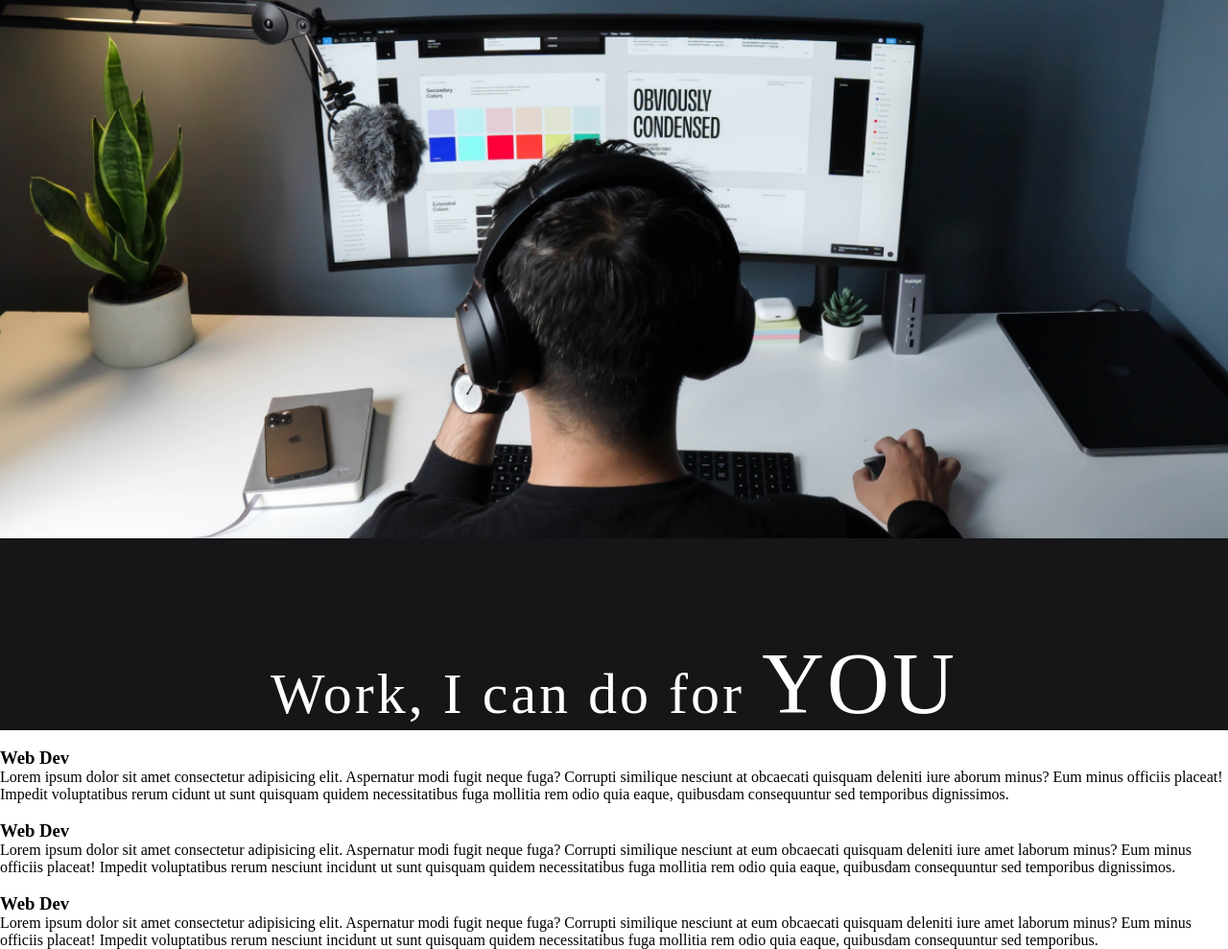
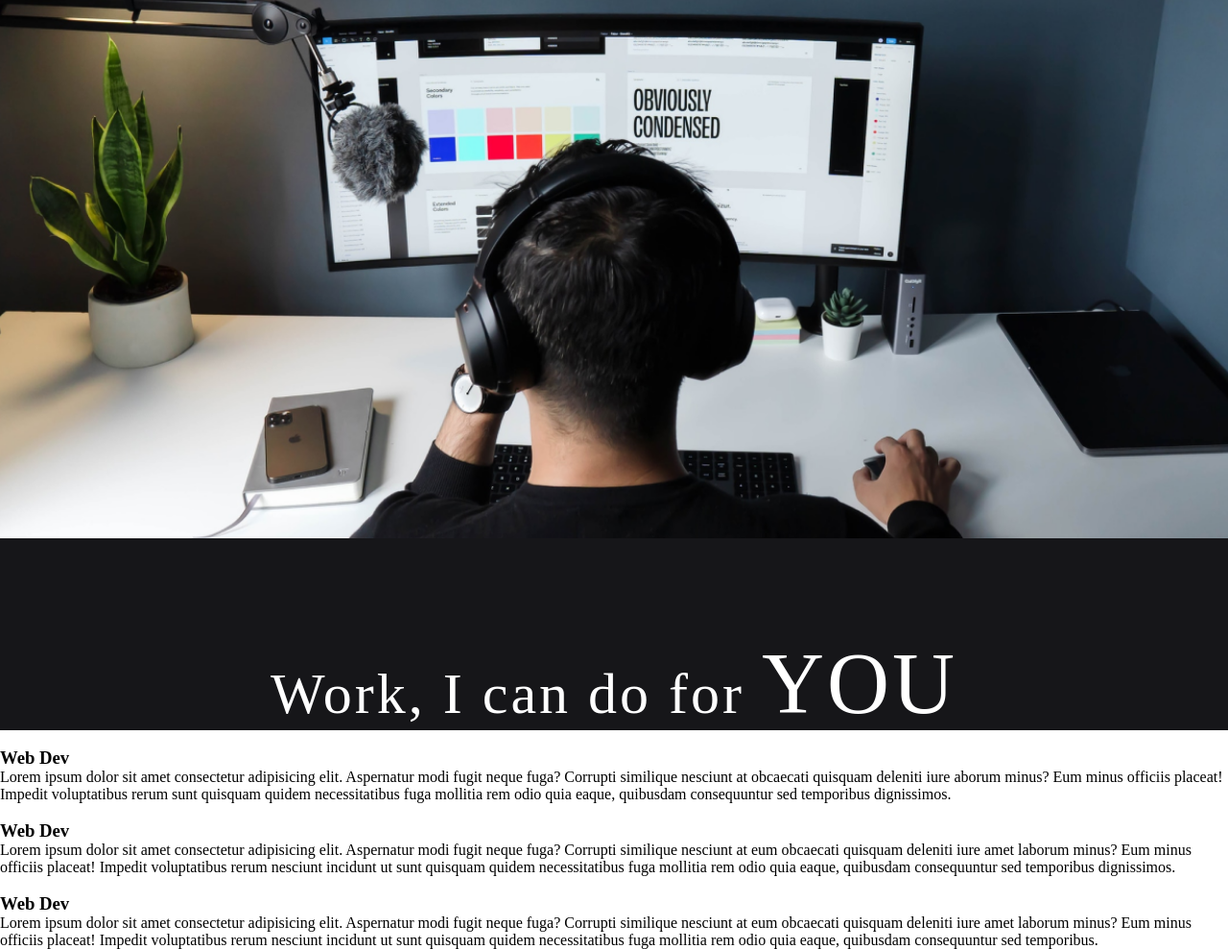
Before and after one commit to Mukulprajapatiii/SimpleHTML_CSS, a plain HTML site: page Landing_page/index.html in a window 1280 px wide. Shown: the part 239-1228 px from the top of the page at 96% size. Drawn offline with Linux system fonts and the light colour scheme.

Commit message:
3rd july commit

```diff
--- a/Landing_page/index.html
+++ b/Landing_page/index.html
@@ -32,7 +32,7 @@
                 <h3>Web Dev</h3>
                 <p>Lorem ipsum dolor sit amet consectetur adipisicing elit. Aspernatur modi fugit neque fuga? Corrupti
                     similique nesciunt at  obcaecati quisquam deleniti iure aborum minus? Eum minus officiis
-                    placeat! Impedit voluptatibus rerum cidunt ut sunt quisquam quidem necessitatibus fuga
+                    placeat! Impedit voluptatibus rerum  sunt quisquam quidem necessitatibus fuga
                     mollitia rem odio quia eaque, quibusdam consequuntur sed temporibus dignissimos.</p>
             </div>
         </div>
```
